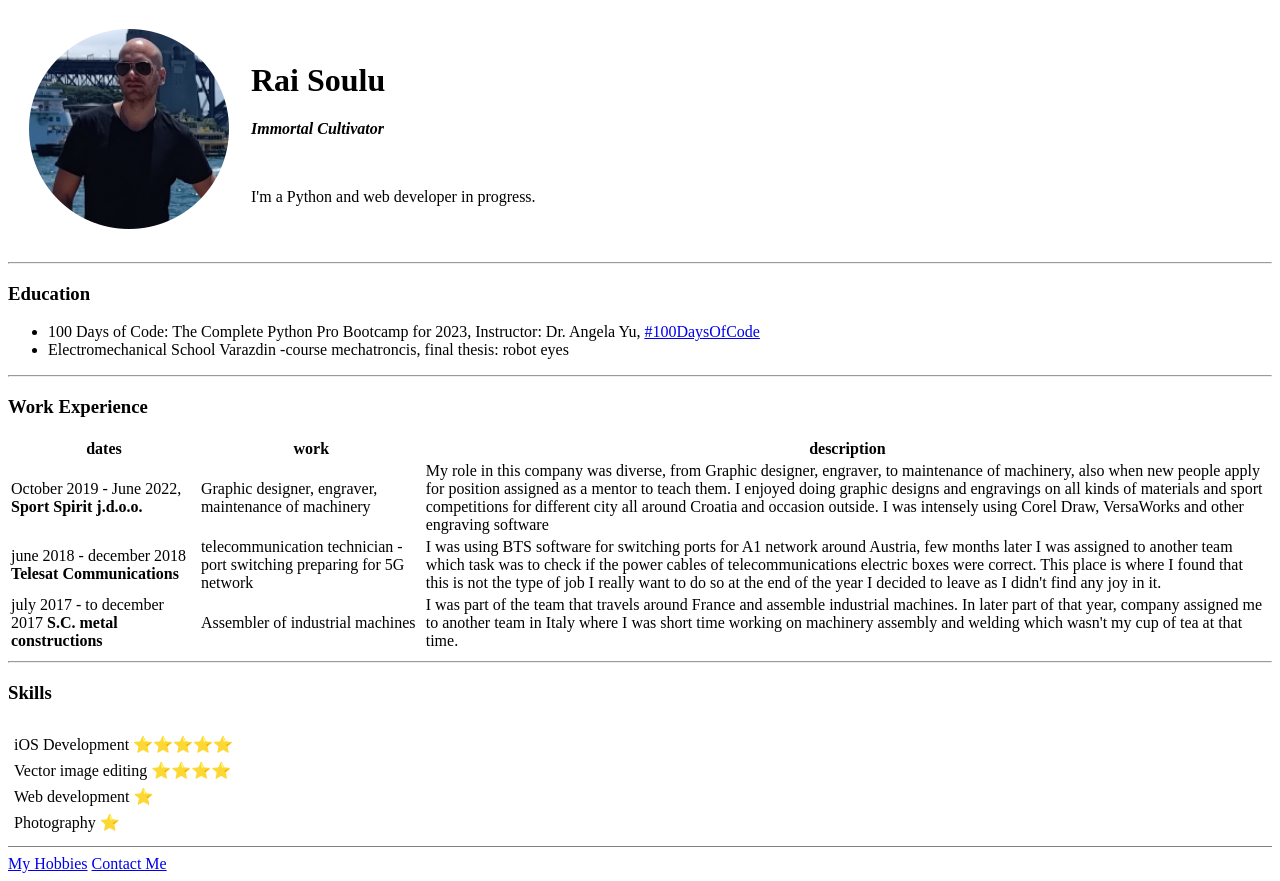
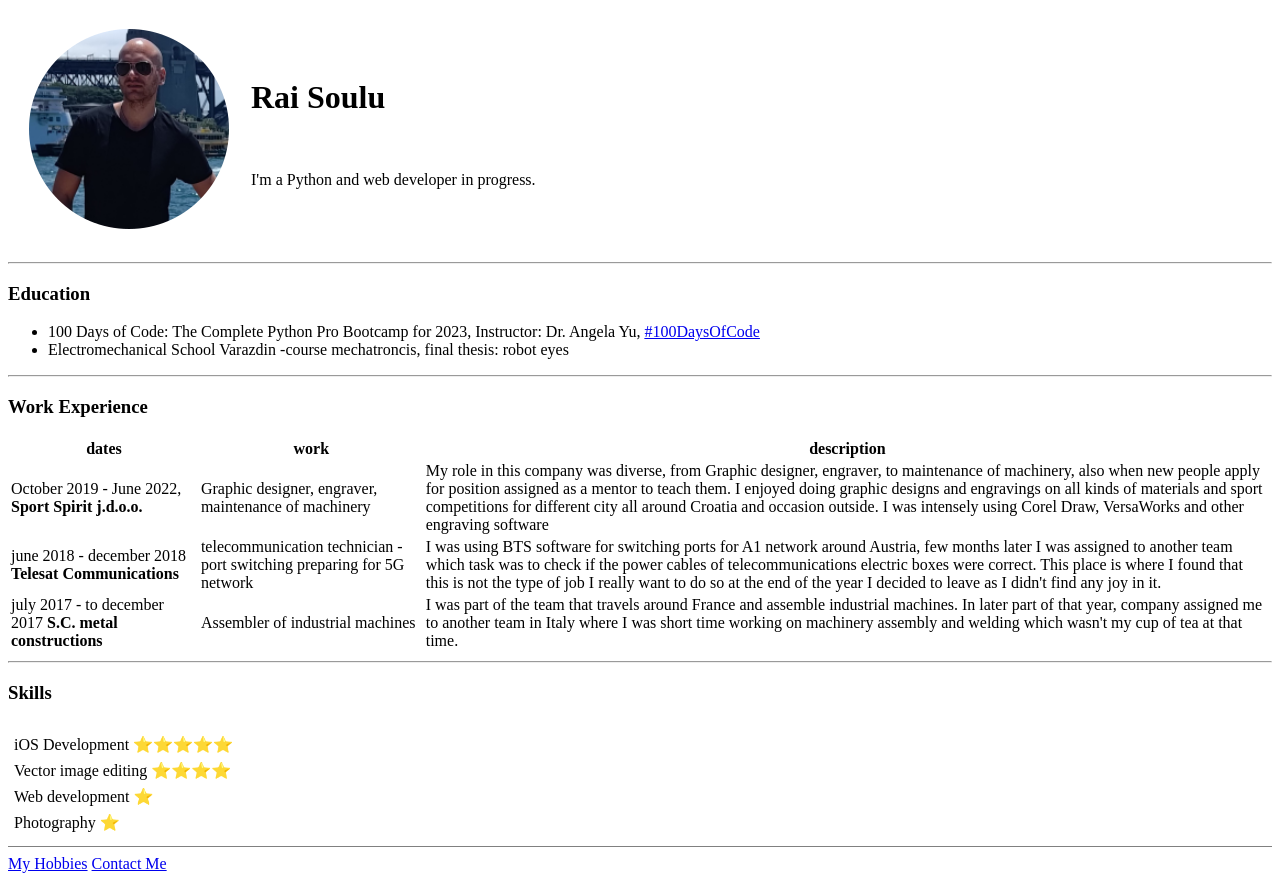
Before and after one commit to travellerSR/cv, a plain HTML site: page index.html in a window 1280 px wide. Drawn offline with Linux system fonts and the light colour scheme.

Commit message:
Update index.html

```diff
--- a/index.html
+++ b/index.html
@@ -9,7 +9,7 @@
      <tr>
          <td><img src="./images/my pic 1.png" alt="profile picture"></td>
          <td><h1>Rai Soulu</h1>
-   <p><em><strong>Immortal Cultivator</strong></em></p>
+   <p><em><strong></strong></em></p>
    <br>
    <p>I'm a Python and web developer in progress.</p></td>
      </tr>
```
